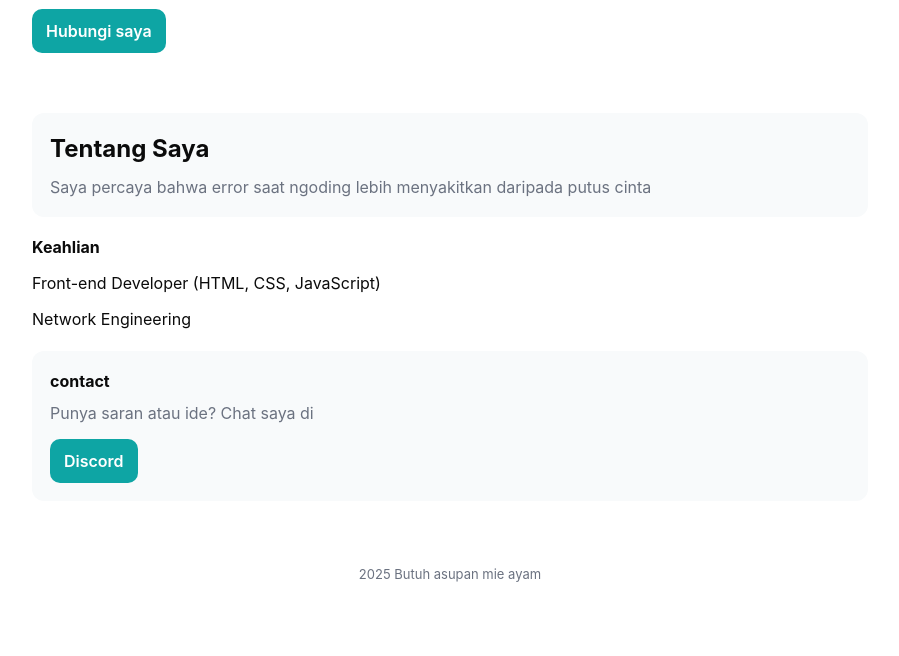
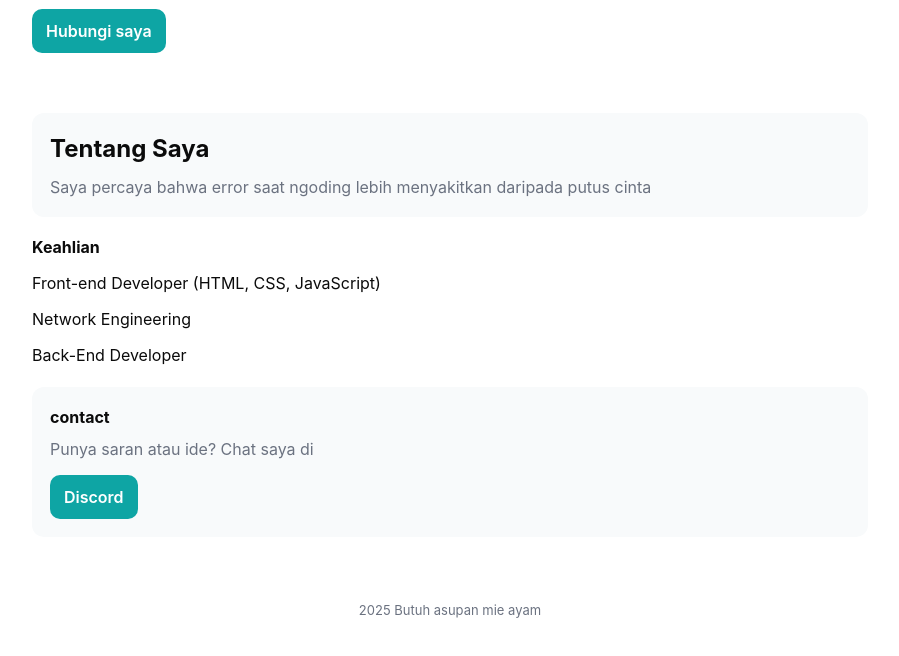
Before and after one commit to RumutChuio/Portofolio_Rohzik, a plain HTML site: page index.html in a window 1280 px wide. Shown: the part 228-884 px from the top of the page, without its empty margins (190-1089 px from the left). Drawn offline with Linux system fonts and the light colour scheme.

Commit message:
Add files via upload

```diff
--- a/index.html
+++ b/index.html
@@ -166,6 +166,7 @@
                         Front-end Developer (HTML, CSS, JavaScript)
                     </div>
                     <div class="skills">Network Engineering</div>
+                    <div class="skills">Back-End Developer</div>
                 </section>
                 <section
                     id="contact"
```
